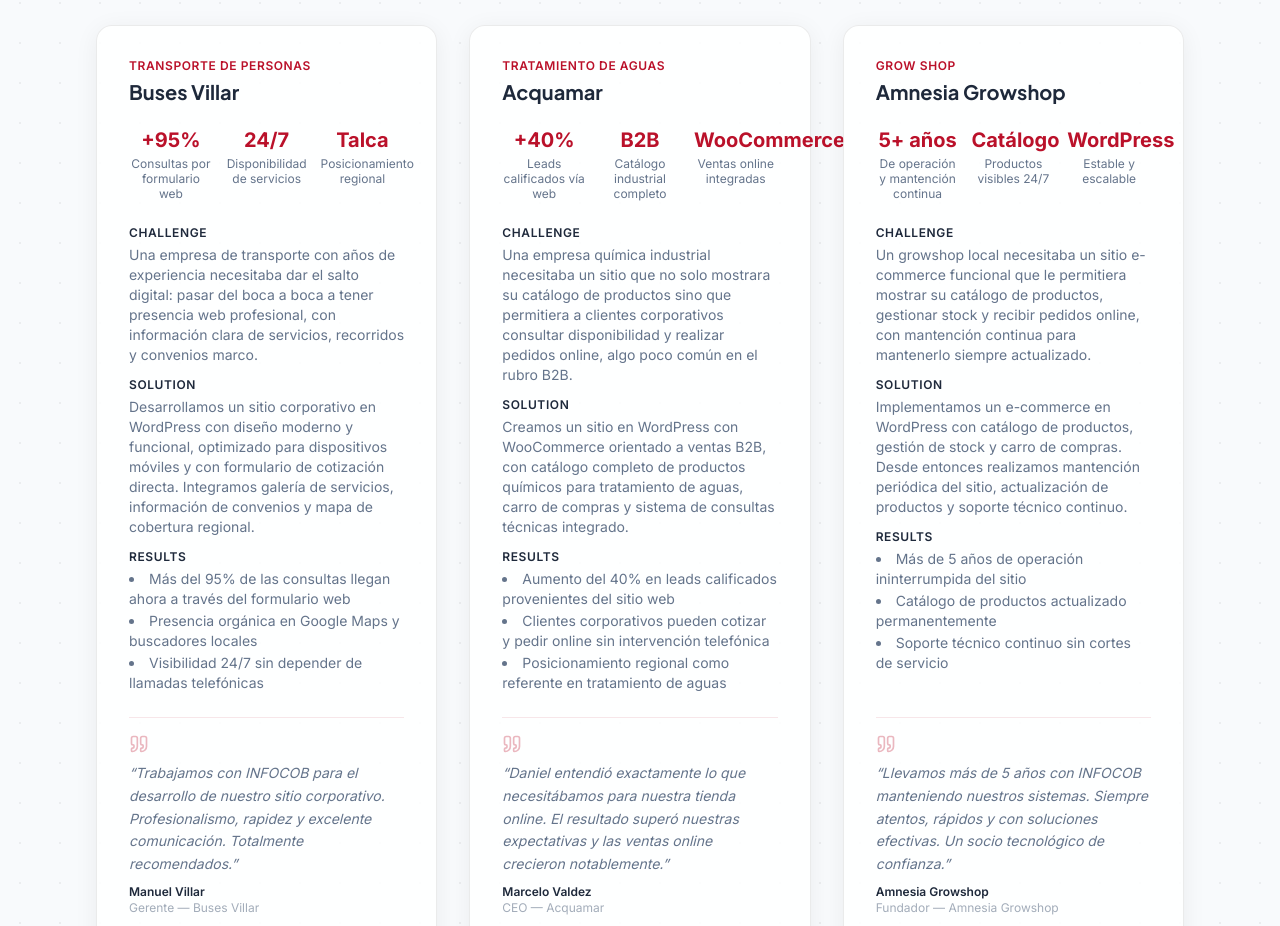
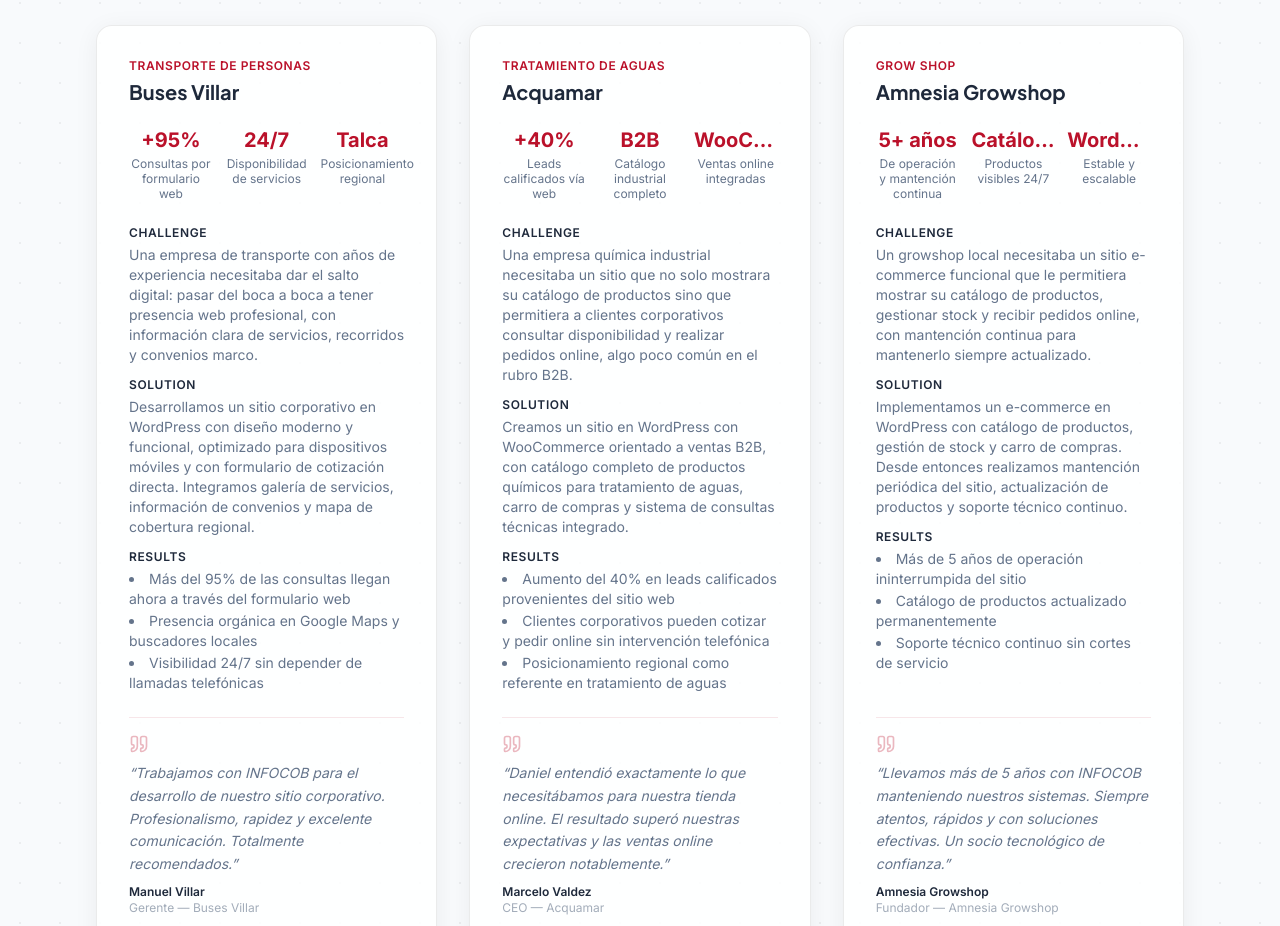
Before and after one commit to superdandi/infocob, a Next.js app: page /infocob/ in a window 1280 px wide. Shown: the part 2617-3543 px from the top of the page. Built offline with nearby package versions, Linux system fonts and the light colour scheme; no server answers.

Commit message:
fix: truncate en valor de métricas para evitar overflow

```diff
--- a/src/components/CasosExito.tsx
+++ b/src/components/CasosExito.tsx
@@ -41,7 +41,7 @@ export default function CasosExito() {
               <div className="grid grid-cols-3 gap-3 mb-6">
                 {caso.metricas.map((m) => (
                   <div key={m.label} className="text-center">
-                    <p className="text-lg sm:text-xl font-bold text-brand">
+                    <p className="text-lg sm:text-xl font-bold text-brand truncate">
                       {m.valor}
                     </p>
                     <p className="text-[10px] sm:text-xs text-text-muted leading-tight mt-0.5">
```
